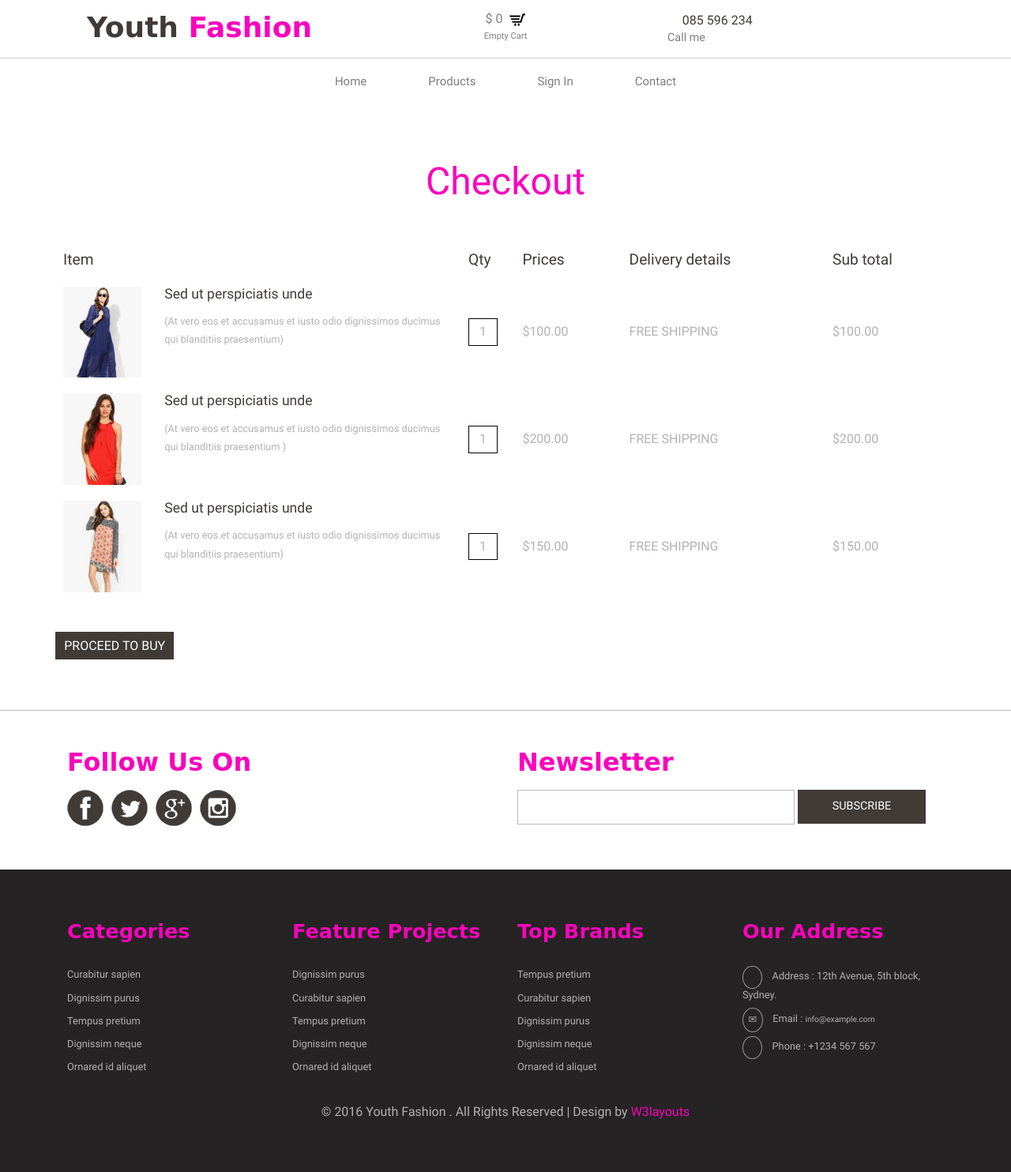
After one commit to EugeneArt/shop_django, a Django app: page /order/ in a window 1280 px wide. The commit adds this page. Shown: the whole page at 79% size. Run offline with Django 3.2, Linux system fonts and the light colour scheme; data that the repository does not hold is empty; some libraries are stand-ins or nearby versions; some web fonts are replaced.

Commit message:
add new page for orders

```diff
--- a/shop/landing/views.py
+++ b/shop/landing/views.py
@@ -8,7 +8,7 @@ class ProductList(ListView):
     def get_context_data(self, **kwargs):
         context = super(ProductList, self).get_context_data(**kwargs)
 
-        products_images = ProductImage.objects.filter(is_active=True, is_main=True)
+        products_images = ProductImage.objects.filter(is_main=True)
         products_for_men = products_images.filter(product__subcategory__category__category_name='Men')[:4]
         products_for_woman = products_images.filter(product__subcategory__category__category_name='Woman')[:4]
 
--- a/shop/orders/urls.py
+++ b/shop/orders/urls.py
@@ -1,8 +1,9 @@
 from django.conf.urls import url
-from orders.views import CartView, CartClearView
+from orders.views import CartView, CartClearView, OrderListView
 
 
 urlpatterns = [
-    url(r'^put_product_in_basket', CartView.as_view(), name='put_product_in_basket'),
-    url(r'^clear_basket', CartClearView.as_view(), name='clear_basket'),
+    url(r'^put_product_in_basket/$', CartView.as_view(), name='put_product_in_basket'),
+    url(r'^clear_basket/$', CartClearView.as_view(), name='clear_basket'),
+    url(r'^order/$', OrderListView.as_view(), name='order'),
 ]
--- a/shop/orders/views.py
+++ b/shop/orders/views.py
@@ -1,6 +1,8 @@
 from django.http import JsonResponse
 from products.models import Product
+from orders.models import Order
 from django.views import View
+from django.views.generic import ListView
 
 class CartView(View):
 
@@ -37,9 +39,14 @@ class CartView(View):
         return JsonResponse(return_dict)
 
 class CartClearView(View):
+
     def post(self, request):
         if ('order' in request.session):
             del request.session['order']
             del request.session['order_price']
 
         return JsonResponse({'status': 'cart is clear'})
+
+class OrderListView(ListView):
+    model = Order
+    template_name = 'orders/order.html'
--- a/shop/templates/header.html
+++ b/shop/templates/header.html
@@ -8,16 +8,16 @@
 				</div>
 			<div class="col-sm-4 world animated wow fadeInRight" data-wow-delay=".5s">
 					<div class="cart box_1">
-						<a href="">
+						<a href="{% url 'order' %}">
 						<h3> <div class="total">
 							<span class="total_price">$ {{ order_price }}</span></div>
 							<img src="{% static 'images/cart.png' %}" alt=""/></h3>
 						</a>
-						<p><a href="javascript:;" class="cart__clear">Empty Cart</a></p>
-                        <form id="form-cart" action="{% url 'put_product_in_basket' %} ">
+						<p><a href="" class="cart__clear">Empty Cart</a></p>
+                        <form id="form-cart" action="{% url 'put_product_in_basket' %}">
                             {% csrf_token %}
                         </form>
-                        <form id="form-clear-cart" action="{% url 'clear_basket' %} ">
+                        <form id="form-clear-cart" action="{% url 'clear_basket' %}">
                             {% csrf_token %}
                         </form>
 					</div>
--- /dev/null
+++ b/shop/templates/orders/order.html
@@ -0,0 +1,56 @@
+{% extends 'base.html' %}
+{% block content %}
+    <div class="container">
+	<div class="check-out">
+		<h2>Checkout</h2>
+    	    <table >
+		  <tr>
+			<th>Item</th>
+			<th>Qty</th>
+			<th>Prices</th>
+			<th>Delivery details</th>
+			<th>Sub total</th>
+		  </tr>
+		  <tr>
+			<td class="ring-in"><a href="single.html" class="at-in"><img src="images/ce.jpg" class="img-responsive" alt=""></a>
+			<div class="sed">
+				<h5>Sed ut perspiciatis unde</h5>
+				<p>(At vero eos et accusamus et iusto odio dignissimos ducimus qui blanditiis praesentium) </p>
+
+			</div>
+			<div class="clearfix"> </div></td>
+			<td class="check"><input type="text" value="1" onfocus="this.value='';" onblur="if (this.value == '') {this.value ='';}"></td>
+			<td>$100.00</td>
+			<td>FREE SHIPPING</td>
+			<td>$100.00</td>
+		  </tr>
+		  <tr>
+		  <td class="ring-in"><a href="single.html" class="at-in"><img src="images/ce1.jpg" class="img-responsive" alt=""></a>
+			<div class="sed">
+				<h5>Sed ut perspiciatis unde</h5>
+				<p>(At vero eos et accusamus et iusto odio dignissimos ducimus qui blanditiis praesentium ) </p>
+			</div>
+			<div class="clearfix"> </div></td>
+			<td class="check"><input type="text" value="1" onfocus="this.value='';" onblur="if (this.value == '') {this.value ='';}"></td>
+			<td>$200.00</td>
+			<td>FREE SHIPPING</td>
+			<td>$200.00</td>
+		  </tr>
+		  <tr>
+		  <td class="ring-in"><a href="single.html" class="at-in"><img src="images/ce2.jpg" class="img-responsive" alt=""></a>
+			<div class="sed">
+				<h5>Sed ut perspiciatis unde</h5>
+				<p>(At vero eos et accusamus et iusto odio dignissimos ducimus qui blanditiis praesentium) </p>
+			</div>
+			<div class="clearfix"> </div></td>
+			<td class="check"><input type="text" value="1" onfocus="this.value='';" onblur="if (this.value == '') {this.value ='';}"></td>
+			<td>$150.00</td>
+			<td>FREE SHIPPING</td>
+			<td>$150.00</td>
+		  </tr>
+	</table>
+	<a href="#" class=" to-buy">PROCEED TO BUY</a>
+	<div class="clearfix"> </div>
+    </div>
+</div>
+{% endblock %}
```
